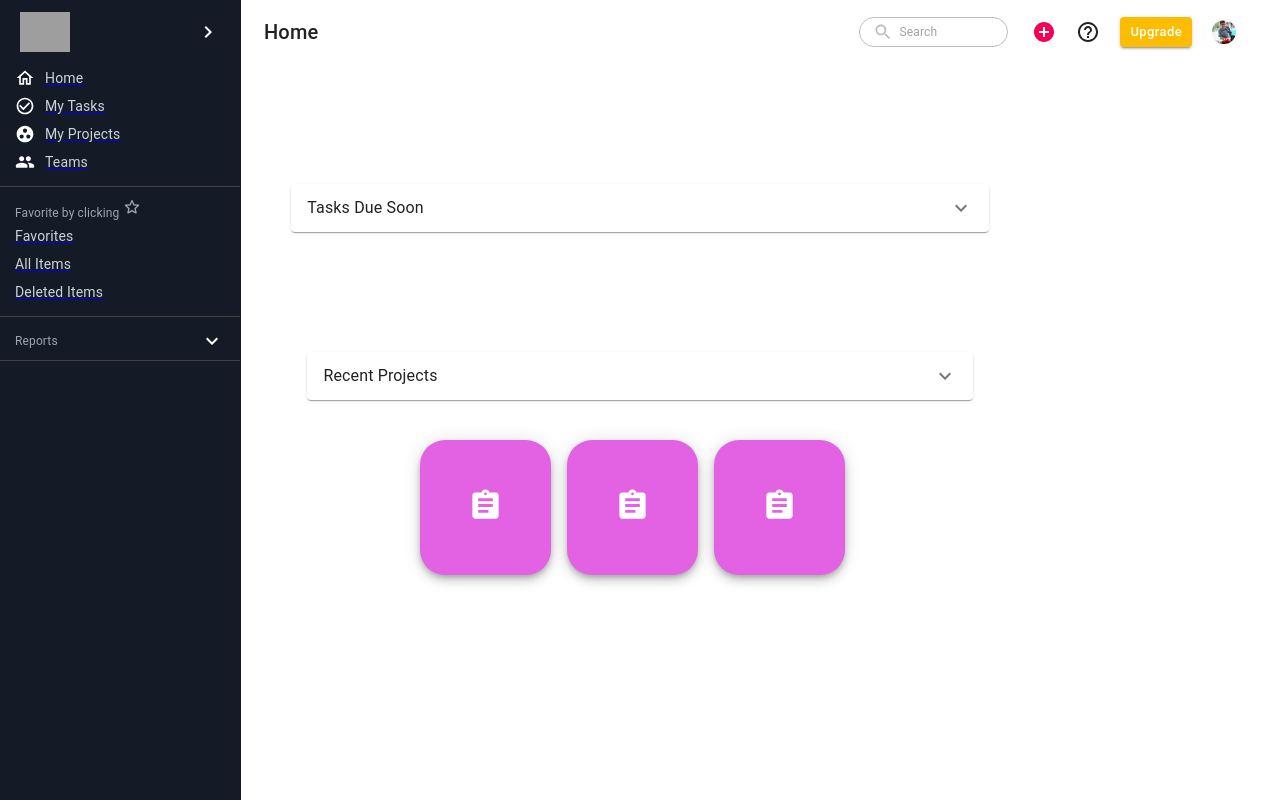
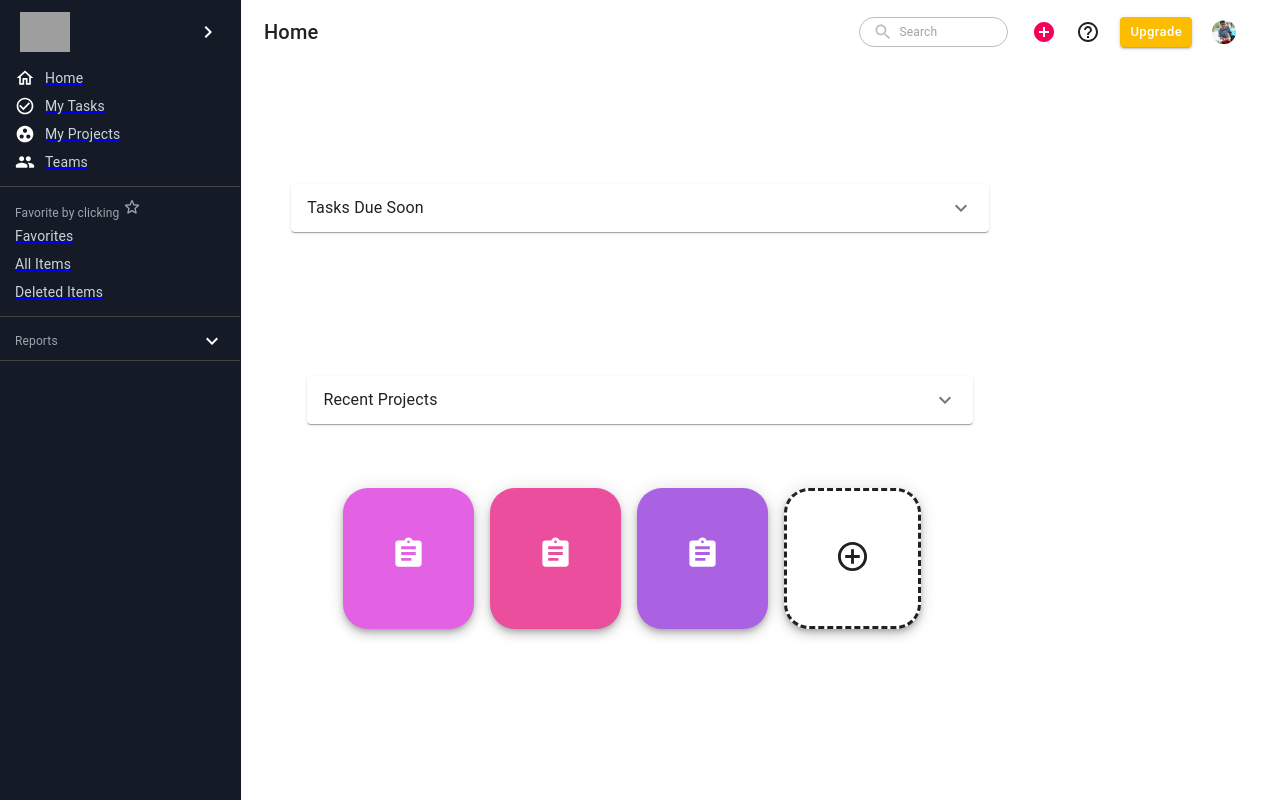
Before and after one commit to jayesh-kaza/Project-Management-App, a React (Create React App) app in the folder clientApp/: page / in a window 1280 px wide. Built offline with nearby package versions, Linux system fonts and the light colour scheme; grey boxes are pictures that could not be loaded; the HTML template or start-up script is replaced by a standard one.

Commit message:
add cardadd icon

```diff
--- a/clientApp/src/Components/Molecules/CustomCard/Card.js
+++ b/clientApp/src/Components/Molecules/CustomCard/Card.js
@@ -18,18 +18,19 @@ const useStyles = makeStyles(theme=>({
     }
 
 }));
-const Card=()=>{
+const Card=(props)=>{
 
     const classes = useStyles();
 return (
 
         <Paper className={classes.root}
-               style={{ backgroundColor:colors[Math.floor(Math.random() * Math.floor(3))],borderRadius:'25px'}}
+               style={{ backgroundColor:props.color,borderRadius:'25px',...props.style}}
                elevation={6}>
 
                 <div className={classes.margin}>
-                <AssignmentIcon style={{color:'white',background:"transparant"}} fontSize="large"/>
+              {props.icon}
                 </div>
+
         </Paper>
 
 );
--- a/clientApp/src/Components/Pages/HomePage/index.js
+++ b/clientApp/src/Components/Pages/HomePage/index.js
@@ -11,8 +11,10 @@ import Table from '@material-ui/core/Table';
 import TableBody from '@material-ui/core/TableBody';
 import TableCell from '@material-ui/core/TableCell';
 import TableRow from '@material-ui/core/TableRow';
-
+import AddBoxTwoToneIcon from '@material-ui/icons/AddBoxTwoTone';
+import AssignmentIcon from '@material-ui/icons/Assignment';
 import Chip from '@material-ui/core/Chip';
+import AddCircleOutlineTwoToneIcon from '@material-ui/icons/AddCircleOutlineTwoTone';
 
 import CustomCard from '../../Molecules/CustomCard/Card'
 const useStyles = makeStyles(theme=>({
@@ -21,6 +23,7 @@ const useStyles = makeStyles(theme=>({
         flexDirection:'column',
         justifyContent:'space-between'
     },
+
     padding:{
         marginBottom:theme.spacing(15)
     },
@@ -40,7 +43,9 @@ details:{
 },
     container:{
         display:'flex',
-       justifyContent:'center'
+       justifyContent:'center',
+       marginBottom:theme.spacing(3)
+
     },
     expand:{
         flexGrow:0.4,
@@ -59,6 +64,7 @@ details:{
 }));
 const HomePage = (props) => {
     const classes = useStyles();
+    const colors=['#E362E3','#EA4E9D','#AA62E3']
     const rows=[{task:'auth0',taskType:'java'},
     {task:'spring security',taskType:'java'},
     {task:'auth0 resourse authorization',taskType:'react'}
@@ -130,12 +136,11 @@ const HomePage = (props) => {
       </div>
 
 
-
-
         <div className={classes.cardcontainer}>
-        <CustomCard/>
-        <CustomCard/>
-        <CustomCard/>
+        <CustomCard color={colors[0]} icon={<AssignmentIcon style={{color:'white',background:"transparant"}} fontSize="large"/>}/>
+        <CustomCard color={colors[1]} icon={<AssignmentIcon style={{color:'white',background:"transparant"}} fontSize="large"/>}/>
+        <CustomCard color={colors[2]} icon={<AssignmentIcon style={{color:'white',background:"transparant"}} fontSize="large"/>}/>
+        <CustomCard color='#FFFFF' style={{borderStyle: 'dashed',borderWidth:'3px'}} icon={<AddCircleOutlineTwoToneIcon fontSize="large"/>} />
     </div>
 
         </div>
```
